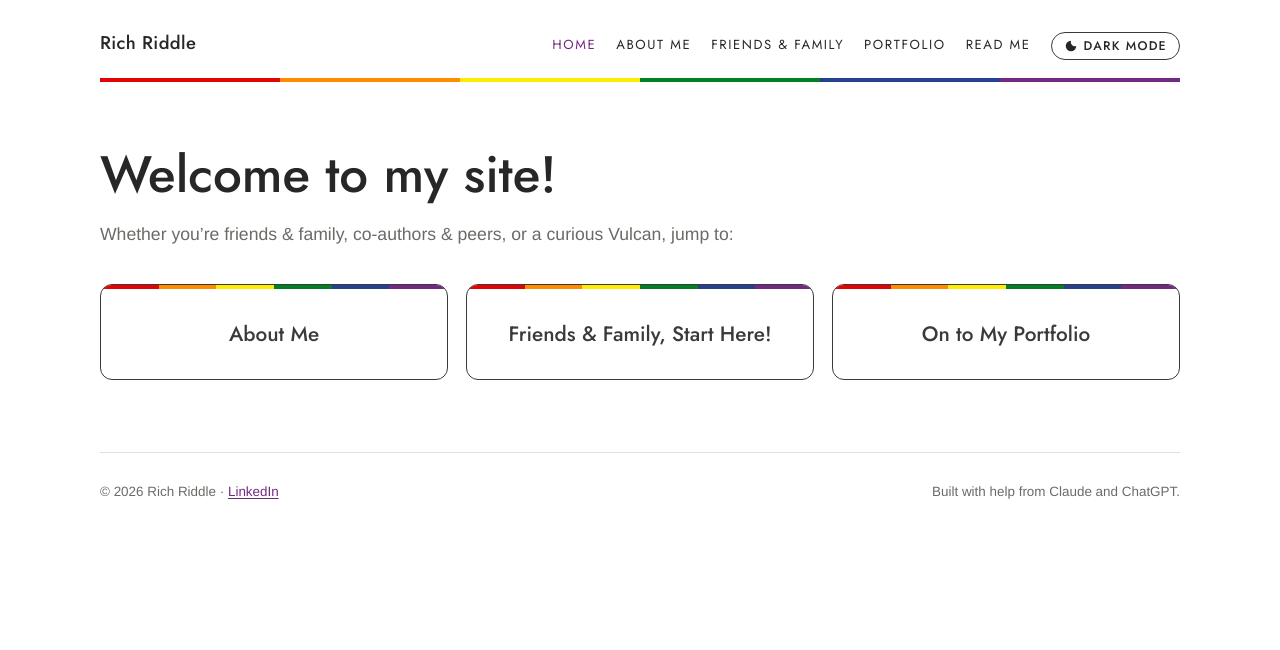
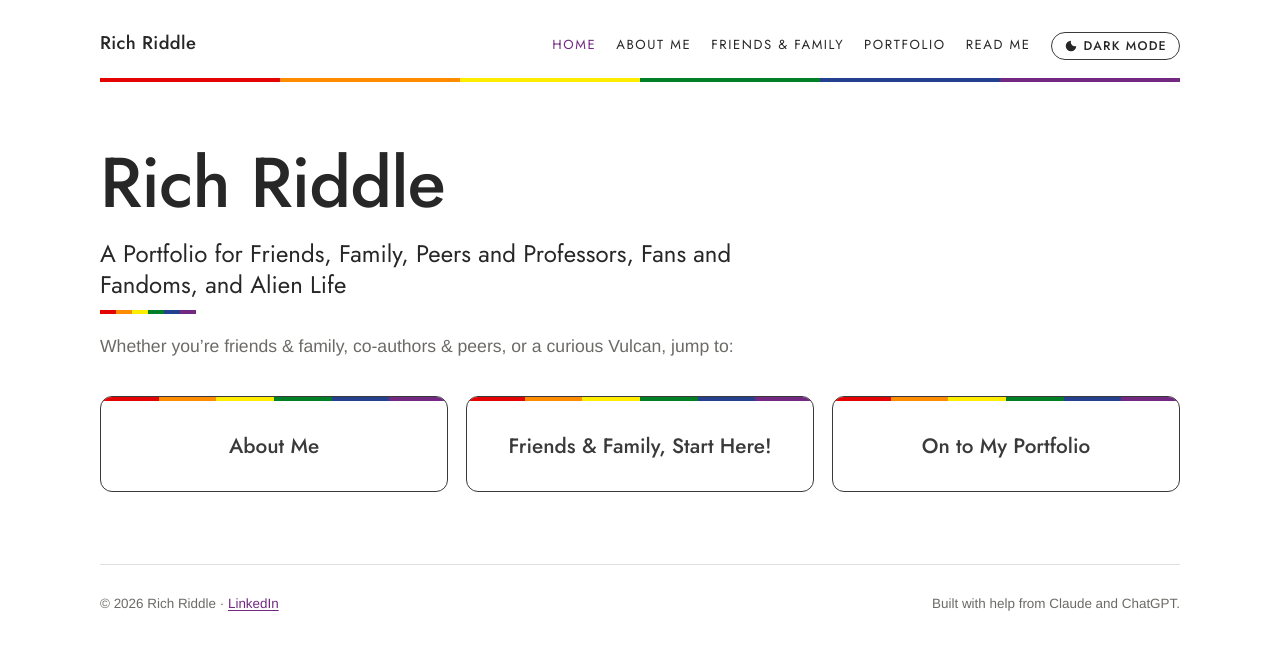
Before and after one commit to prof-richriddle/portfolio, a Jekyll site: the page built from index.html, in a window 1280 px wide. Shown: the top 650 px of the page. Built offline with Jekyll 4.4.1, drawn with Linux system fonts in a browser that asks for light colours.

Commit message:
Home page: name and site title as the main heading
Co-Authored-By: Claude Opus 5.5 <noreply@anthropic.com>
Claude-Session: https://claude.ai/code/session_01LKxkcfdpkeKgywibvvsXFB

```diff
--- a/assets/css/style.css
+++ b/assets/css/style.css
@@ -144,7 +144,9 @@ nav.top a[aria-current="page"] { color: var(--accent); }
 
 /* home */
 .home { padding-block: 64px 72px; display: grid; gap: 18px; }
-.home h1 { font-size: clamp(2rem, 5vw, 3.2rem); line-height: 1.1; }
+.home h1 { font-size: clamp(2.6rem, 7vw, 4.4rem); line-height: 1.05; letter-spacing: -.01em; }
+.home-tag { margin: 0; font-family: var(--display); font-size: clamp(1.15rem, 2.4vw, 1.5rem); line-height: 1.3; max-width: 44rem; position: relative; padding-bottom: 14px; }
+.home-tag::after { content: ""; position: absolute; left: 0; bottom: 0; width: 96px; height: 4px; background: var(--pride); }
 .home-lede { margin: 0; color: var(--muted); font-size: 1.1rem; max-width: 40rem; }
 .home-buttons { display: grid; grid-template-columns: repeat(auto-fit, minmax(min(100%, 260px), 1fr)); gap: 18px; margin-top: 18px; }
 .big-btn { position: relative; overflow: hidden; display: grid; place-items: center; text-align: center; min-height: 96px; padding: 20px 24px 16px; background: var(--bg); color: var(--charcoal); text-decoration: none; border: 1.5px solid var(--charcoal); border-radius: 12px; transition: transform .15s ease, box-shadow .15s ease; }
--- a/index.html
+++ b/index.html
@@ -2,7 +2,8 @@
 layout: default
 ---
 <div class="home">
-  <h1>Welcome to my site!</h1>
+  <h1>Rich Riddle</h1>
+  <p class="home-tag">A Portfolio for Friends, Family, Peers and Professors, Fans and Fandoms, and Alien Life</p>
   <p class="home-lede">Whether you’re friends &amp; family, co-authors &amp; peers, or a curious Vulcan, jump to:</p>
   <div class="home-buttons">
     <a class="big-btn" href="{{ '/about.html' | relative_url }}"><span class="big-label">About Me</span><span class="big-sub">Life &amp; Teaching: who I am, how I teach, and a few class activities</span></a>
```
